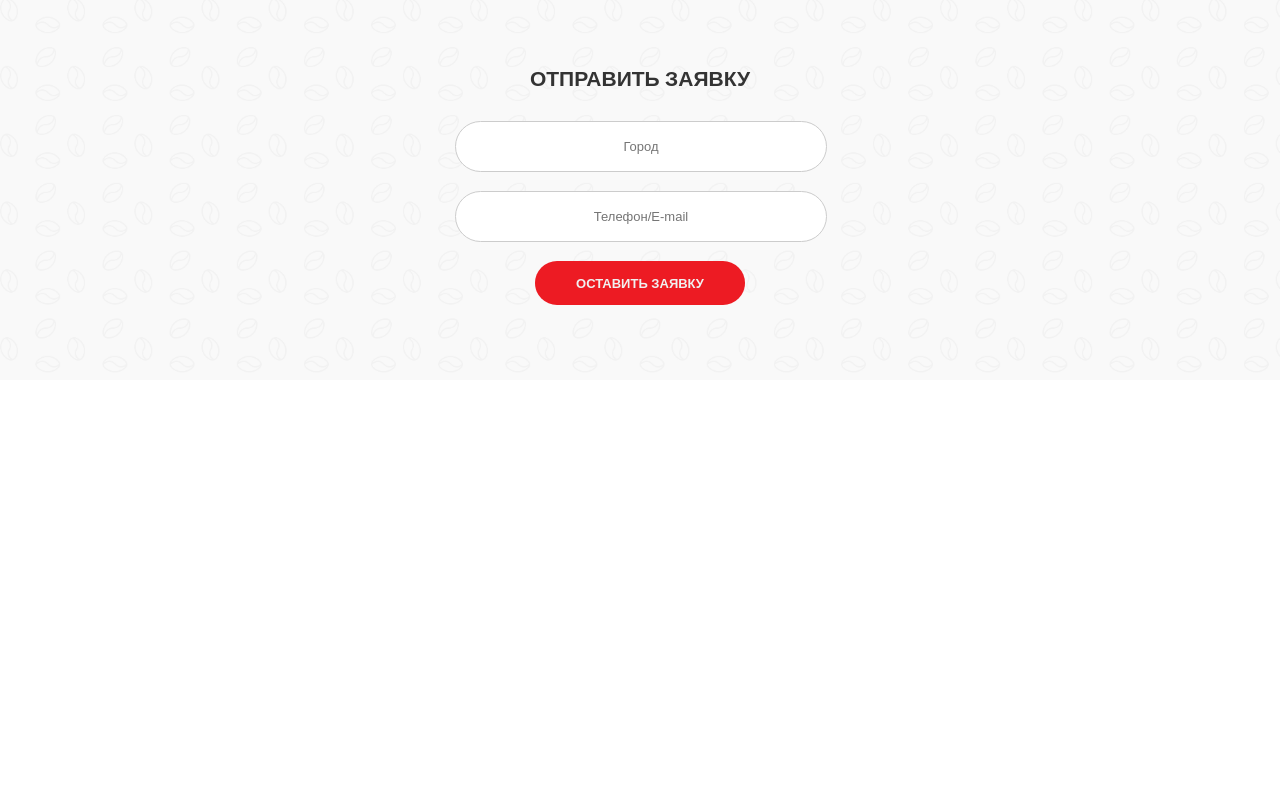
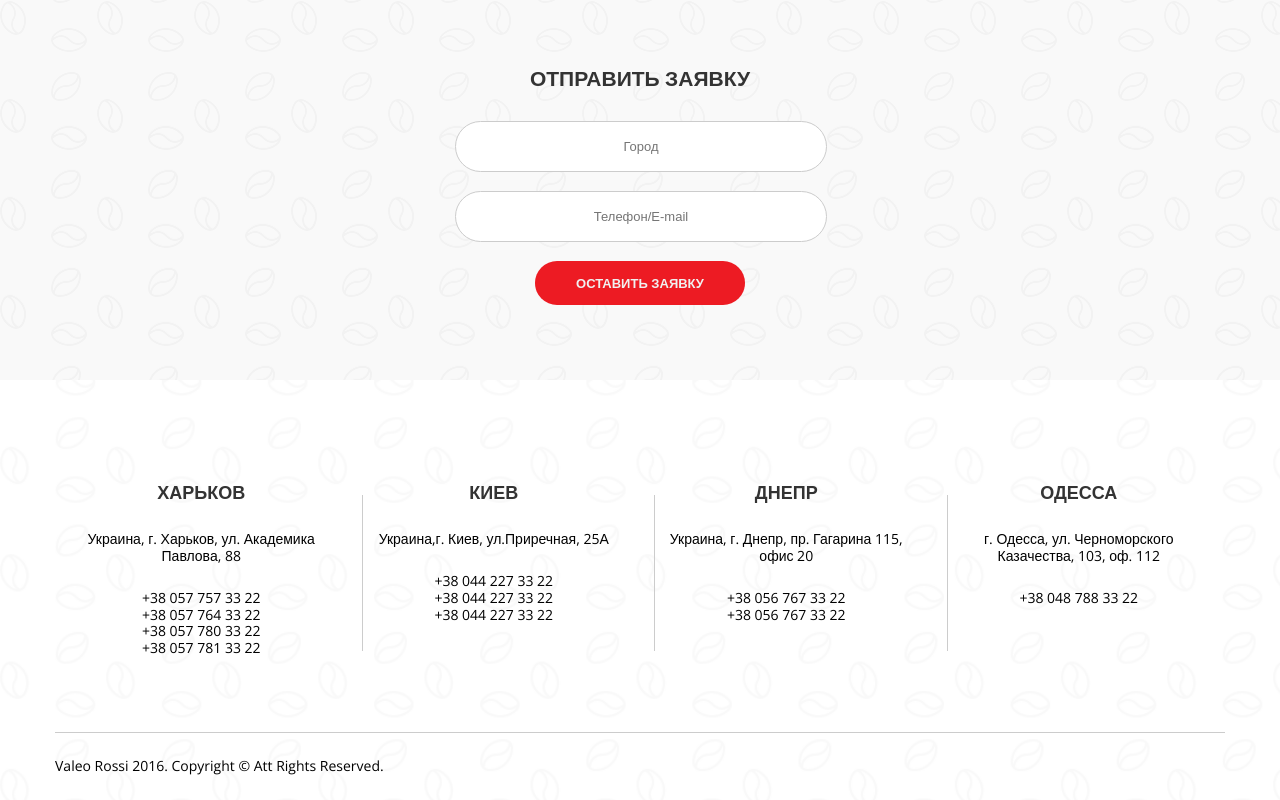
Before and after one commit to OlegYakub/coffee, a website: page src/index.html in a window 1280 px wide. Shown: the part 6064-6864 px from the top of the page. Before the commit the page ends 6444 px from the top, so only its background shows below. Drawn offline with nearby package versions, Linux system fonts and the light colour scheme; files that its build step writes are made by us from their sources.

Commit message:
Добавил футер

```diff
--- a/src/index.html
+++ b/src/index.html
@@ -454,7 +454,57 @@
 				</form>
 			</div>
 		</div>
-		<div class="footer"></div>
+		<div class="footer">
+			<div class="container">
+				<div class="contact">
+					<div class="contact__item">
+						<p class="osb18">
+							Харьков
+						</p>
+						<p class="contact__address">Украина, г. Харьков, ул. Академика Павлова, 88</p>
+						<p class="contact__tel">
+							+38 057 757 33 22 <br>
+							+38 057 764 33 22<br>
+							+38 057 780 33 22<br>
+							+38 057 781 33 22
+						</p>
+					</div>
+					<div class="contact__item">
+						<p class="osb18">
+							Киев
+						</p>
+						<p class="contact__address">Украина,г. Киев, ул.Приречная, 25А</p>
+						<p class="contact__tel">
+							+38 044 227 33 22 <br>
+							+38 044 227 33 22<br>
+							+38 044 227 33 22
+						</p>
+					</div>
+					<div class="contact__item">
+						<p class="osb18">
+							Днепр
+						</p>
+						<p class="contact__address">Украина, г. Днепр, пр. Гагарина 115, офис 20</p>
+						<p class="contact__tel">
+							+38 056 767 33 22 <br>
+							+38 056 767 33 22
+						</p>
+					</div>
+					<div class="contact__item">
+						<p class="osb18">
+							Одесса
+						</p>
+						<p class="contact__address">г. Одесса, ул. Черноморского Казачества, 103, оф. 112</p>
+						<p class="contact__tel">
+							+38 048 788 33 22
+						</p>
+					</div>
+				</div>
+				<p class="copy-right">
+					Valeo Rossi 2016. Copyright © Att Rights Reserved.
+				</p>
+			</div>
+		</div>
 	</div>
 </body>
 </html>
--- a/src/sass/styles.scss
+++ b/src/sass/styles.scss
@@ -637,11 +637,10 @@ html, body{font: 400 16px/1.1 'Open Sans', sans-serif}
 	}
 }
 
+/* ===main_10=== */
 .main_11{
 	background: url("../img/bac-top.png")no-repeat;
-	-webkit-background-size: cover;
-	-o-background-size: cover;
-	background-size: cover;
+
 	padding: 75px 0;
 	form{
 		width: 370px;
@@ -680,3 +679,50 @@ html, body{font: 400 16px/1.1 'Open Sans', sans-serif}
 	}
 
 }
+
+/* ===footer=== */
+
+.footer{
+	background: url("../img/footer-bg-w.png") no-repeat;
+	-webkit-background-size: cover;
+	-o-background-size: cover;
+	background-size: cover;
+	.contact{
+		padding: 75px 0;
+		border-bottom: 1px solid #ccc;
+		display: flex;
+		display: -webkit-flex;
+	}
+
+	.contact__item{
+		text-align: center;
+		width: 25%;
+		padding: 0 25px;
+		position: relative;
+		&:not(:last-child):after{
+			content:"";
+			position: absolute;
+			height: 156px;
+			border-right: 1px solid #ccc;
+			right: -15px;
+			top: 40px;
+		}
+	}
+
+	.contact__address{
+		font-size: 14px;
+		line-height: 1.2;
+	}
+
+	.contact__tel{
+		margin-top: 25px;
+		font-size: 14px;
+		line-height: 1.2;
+	}
+
+	.copy-right{
+		font-size: 14px;
+  		line-height: 1.2;
+  		padding: 25px 0;
+	}
+}
```
Also changed, not shown: src/img/footer-bg-w.png (added).
